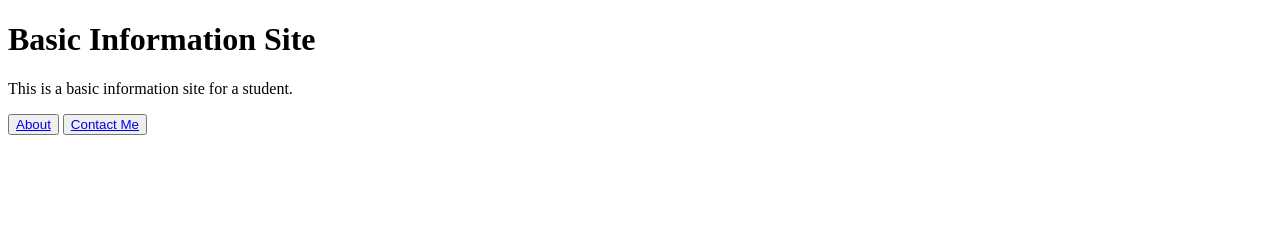
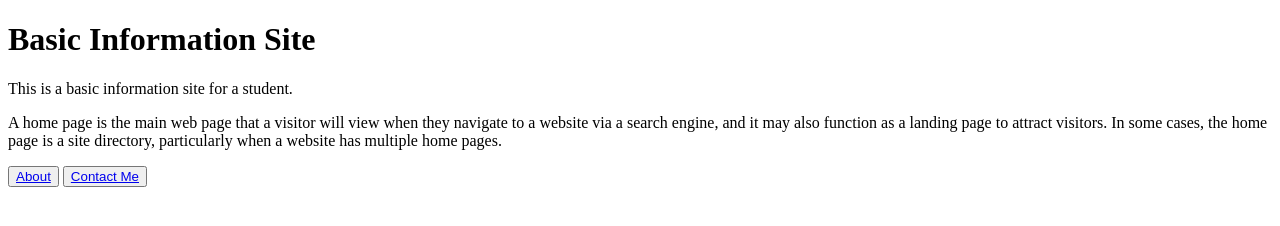
Before and after one commit to Kummirai/Basic-Inforamtional-Site, a website: page index.html in a window 1280 px wide. Drawn offline with Linux system fonts and the light colour scheme.

Commit message:
Update index.html

```diff
--- a/index.html
+++ b/index.html
@@ -9,6 +9,7 @@
   <body>
     <h1>Basic Information Site</h1>
     <p>This is a basic information site for a student.</p>
+    <p>A home page is the main web page that a visitor will view when they navigate to a website via a search engine, and it may also function as a landing page to attract visitors. In some cases, the home page is a site directory, particularly when a website has multiple home pages.</p>
     <button><a href="/about">About</a></button>
     <button><a href="/contact-me">Contact Me</a></button>
   </body>
```
